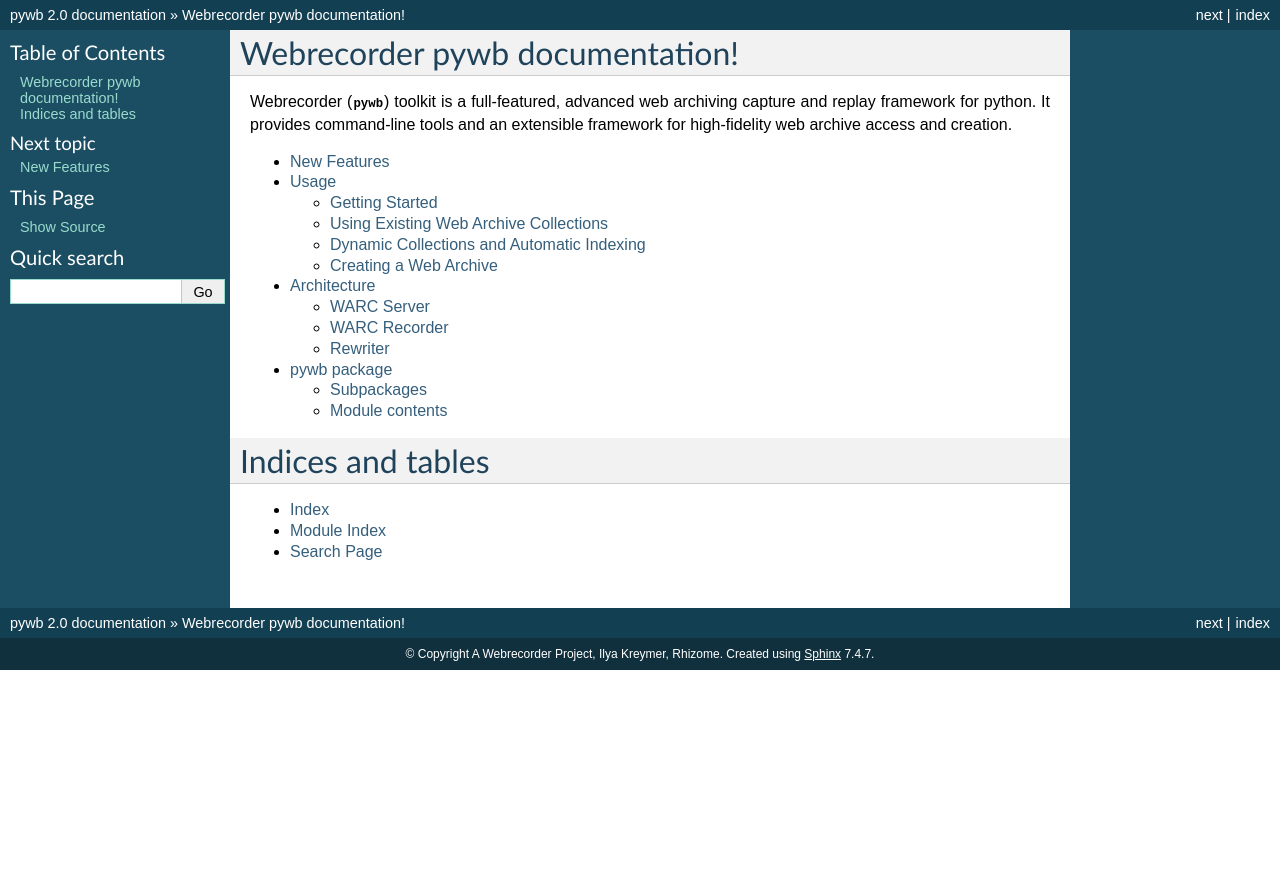
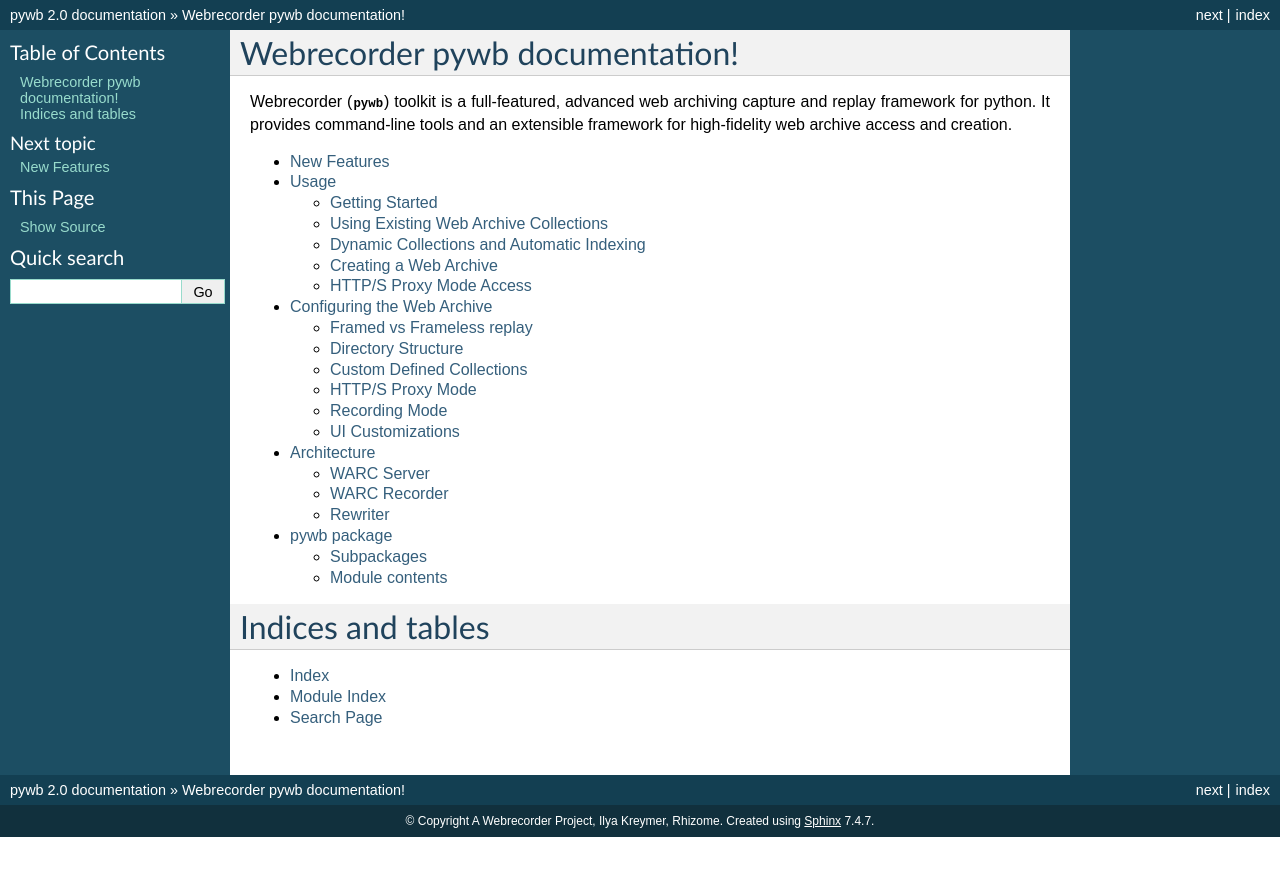
Before and after one commit to webrecorder/pywb, a Sphinx documentation site: the page built from docs/index.rst, in a window 1280 px wide. Shown: the top 876 px of the page. Built offline with Sphinx 7.4.7, drawn with Linux system fonts in a browser that asks for light colours; pages that are not in the unit, such as notebooks, are missing from menus; some of the changed lines change nothing that is shown.

Commit message:
docs: add configuring web archive page, ui customizations, custom collections explanations

```diff
--- a/docs/index.rst
+++ b/docs/index.rst
@@ -14,6 +14,7 @@
 
    manual/intro
    manual/usage
+   manual/configuring
    manual/index
    code/pywb
 
--- /dev/null
+++ b/docs/manual/configuring.rst
@@ -0,0 +1,145 @@
+Configuring the Web Archive
+===========================
+
+pywb offers an extensible YAML based configuration format via a main ``config.yaml`` at the root of each web archive
+
+
+Framed vs Frameless replay
+---------------------------
+
+pywb supports both two replay modes:
+ * Framed replay, where the replayed content is loaded into an iframe, and a top frame UI provides info and metadata
+ * Frameless replay, where the replayed content is loaded directly, and a banner UI is injected into the page.
+
+For security reasons, we recommend running pywb in framed mode, because a malicious site
+`could tamper with the banner <http://labs.rhizome.org/presentations/security.html#/13>`_
+
+However, for certain situations, frameless replay made be appropriate.
+
+To disable framed replay, simply add:
+
+``framed_replay: false`` to your config.yaml
+
+
+Directory Structure
+-------------------
+
+The pywb system assumes the following default directory structure for a web archive::
+
+    +-- config.yaml (optional)
+    |
+    +-- templates (optional)
+    |
+    +-- static (optional)
+    |
+    +-- collections
+    |
+    |----+ <coll name>
+         |
+         +----+ archives
+              |
+              +---- (WARC or ARC files here)
+              |
+              + indexes
+              |
+              +---- (CDXJ index files here)
+              |
+              + templates (optional)
+              |
+              + static (optional)
+
+If running with default settings, the ``config.yaml`` can be omitted.
+
+It is possible to config these paths in the config.yaml
+The following are the implicit default settings which can be customized::
+
+  collections_root: collections
+  dyn_archive_path: {coll}/archive
+  dyn_index_path: {coll}/indexes
+
+
+Custom Defined Collections
+--------------------------
+
+While pywb can detect automatically collections following the above directory structure,
+it may be useful to declare custom collections explicitly.
+
+In addition, several "special" collection definitions are possible.
+
+All custom defined collections are placed under the ``collections`` key in ``config.yaml``
+
+
+Live Web Collection
+^^^^^^^^^^^^^^^^^^^
+
+The live web collection proxies all data to the live web.
+This collection is especially useful with (recording) and can be defined as follows::
+
+  collections:
+     live: $live
+
+This configures the ``/live/`` route to point to the live web.
+
+(As a shortcut, ``wayback --live`` adds this collection via cli w/o modifiying the config.yaml)
+
+
+Auto "All" Collection
+^^^^^^^^^^^^^^^^^^^^^
+
+
+
+HTTP/S Proxy Mode
+-----------------
+
+
+Recording Mode
+--------------
+
+
+UI Customizations
+-----------------
+
+pywb supports UI customizations, either for an entire archive,
+or per-collection.
+
+Static Files
+^^^^^^^^^^^^
+
+The replay server will automatically support static files placed under the following directories:
+
+* Files under the root ``static`` directory can be accessed via ``http://localhost:8080/static/<filename>``
+
+* Files under the per-collection ``./collections/<coll name>/static`` directory can be accessed via ``http://localhost:8080/static/_/<coll name>/<filename>``
+
+Templates
+^^^^^^^^^
+
+pywb users Jinja2 templates to render HTML to render the HTML for all aspects of the application.
+A version placed in the ``templates`` directory, either in the root or per collection, will override that template.
+
+To copy the default pywb template to the template directory run:
+
+``wb-manager template --add search_html``
+
+The following templates are available:
+
+ * ``home.html`` -- Home Page Template, used for ``http://localhost:8080/``
+
+ * ``search.html`` -- Collection Template, used for each collection page ``http://localhost:8080/<coll name>/``
+
+ * ``query.html`` -- Capture Query Page for a given url, used for ``http://localhost:8080/<coll name/*/<url>``
+
+Error Pages:
+
+ * ``not_found.html`` -- Page to show when a url is not found in the archive
+
+ * ``error.html`` -- Generic Error Page for any error (except not found)
+
+Replay and Banner templates:
+
+ * ``frame_insert.html`` -- Top-frame for framed replay mode (not used with frameless mode)
+
+ * ``head_insert.html`` -- Rewriting code injected into ``<head>`` of each replayed page.
+   This template includes the banner template and itself should generally not need to be modified.
+
+ * ``banner.html`` -- The banner used for frameless replay. Can be set to blank to disable the banner.
--- a/docs/manual/usage.rst
+++ b/docs/manual/usage.rst
@@ -108,3 +108,17 @@
 ``http://localhost:8080/my-web-archive/http://example.com/``
 
 (Note: this recorder is still experimental)
+
+
+HTTP/S Proxy Mode Access
+------------------------
+
+It is also possible to access any pywb collection via HTTP/S proxy mode, providing possibly better replay
+without client-side url rewriting.
+
+At this time, a single collection for proxy mode access can be specified with the ``--proxy`` flag.
+
+For example, ``wayback --proxy my-web-archive`` will start pywb and enable proxy mode access.
+
+You can then configure a browser to Proxy Settings host port to: ``localhost:8080`` and then loading any url, eg. ``http://example.com/`` should
+load the latest copy from the ``my-web-archive`` collection.
```
